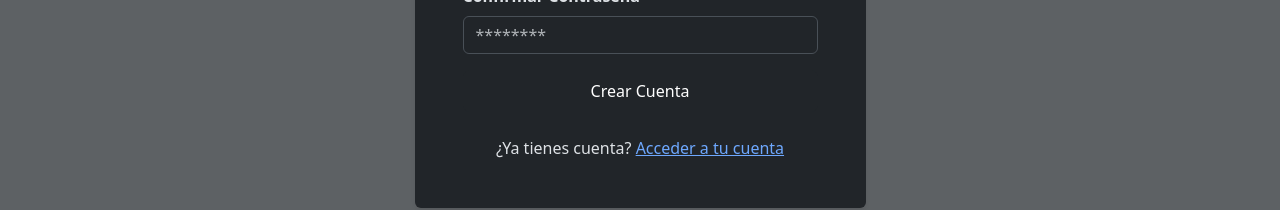
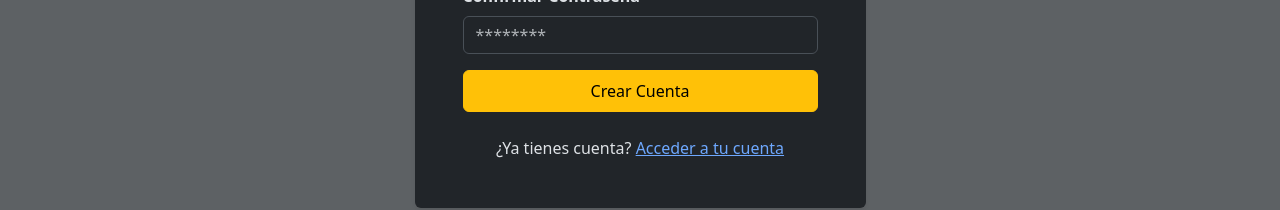
Before and after one commit to SopaipillaDev/hito-2-desafio-latam-fullstack-g107-2026, a React (Vite) app: page /registro in a window 1280 px wide. Shown: the part 492-702 px from the top of the page. Built offline with nearby package versions, Linux system fonts and the light colour scheme; no server answers.

Commit message:
cambio boton register

```diff
--- a/src/pages/publicPages/RegistroUsuarios.jsx
+++ b/src/pages/publicPages/RegistroUsuarios.jsx
@@ -164,7 +164,7 @@ function RegistroUsuarios() {
 
               <button
                 type="submit"
-                className="btn btn-dark w-100 py-2"
+                className="btn btn-warning w-100 py-2"
                 disabled={loading}
               >
                 {loading ? 'Creando cuenta...' : 'Crear Cuenta'}
```
